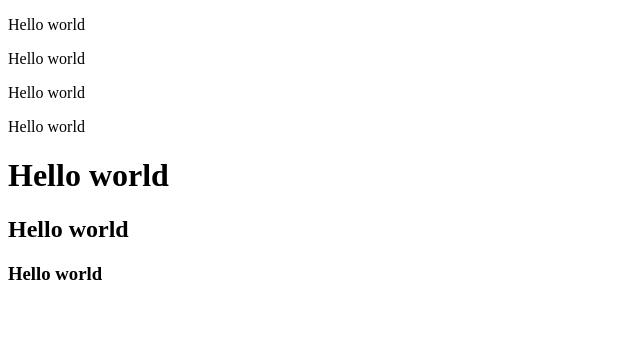
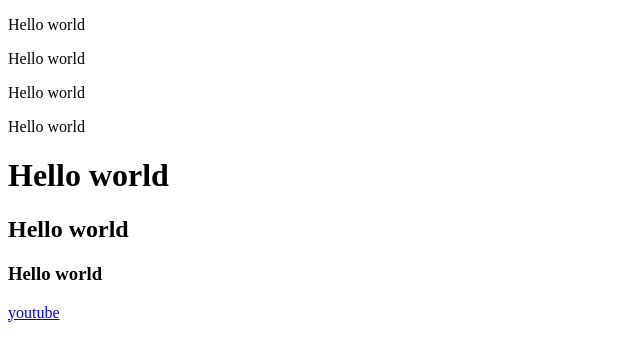
Before and after one commit to DUSHIME1212/alu-web-development, a plain HTML site: page html_basic/index.html in a window 1280 px wide. Shown: the full height of the page, 0-640 px from the left. Drawn offline with Linux system fonts and the light colour scheme.

Commit message:
all a tag

```diff
--- a/html_basic/index.html
+++ b/html_basic/index.html
@@ -13,5 +13,6 @@
     <h1>Hello world</h1>
     <h2>Hello world</h2>
     <h3>Hello world</h3>
+    <a href="http://www.youtube.com">youtube</a>
 </body>
 </html>
```
